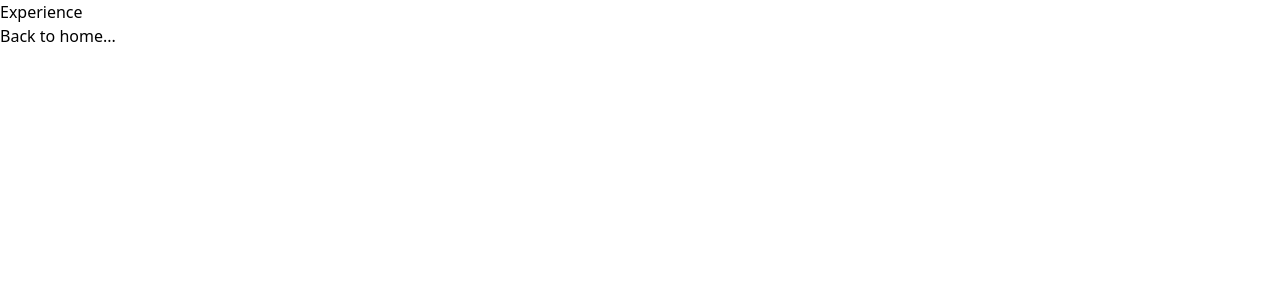
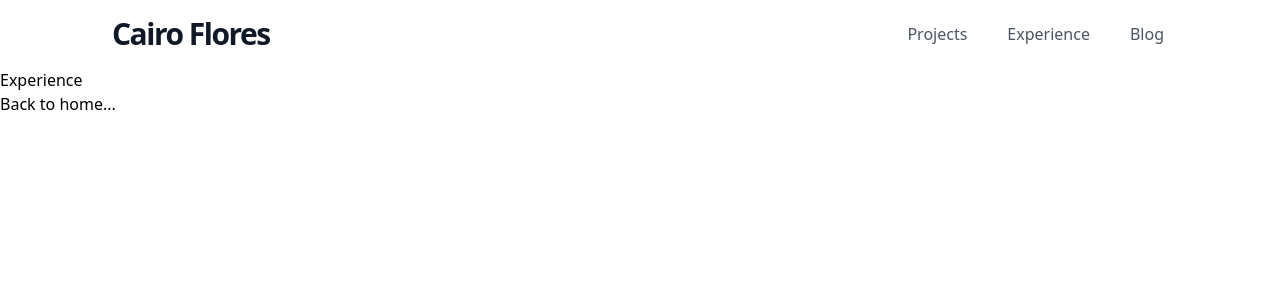
Before and after one commit to cai-py/cairo-flores, a Next.js app: page /experience in a window 1280 px wide. Shown: the top 300 px of the page. Built offline with nearby package versions, Linux system fonts and the light colour scheme.

Commit message:
add navbar

```diff
--- a/pages/experience.js
+++ b/pages/experience.js
@@ -1,9 +1,11 @@
 import Layout from '../components/layout'
+import Navbar from '../components/navbar'
 
 const Experience = () => {
     return (
-        <div>
+        <div className='experiencePage'>
             <Layout>
+                <Navbar/>
                 <h1>Experience</h1>
             </Layout>
         </div>
```
